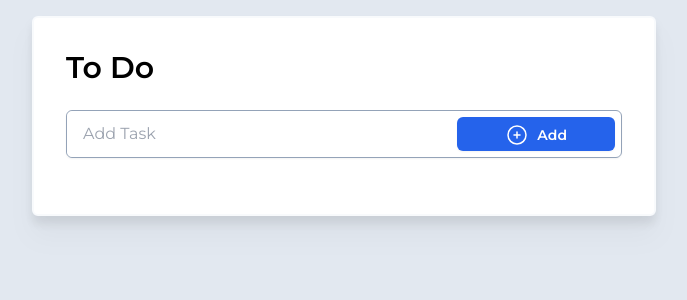
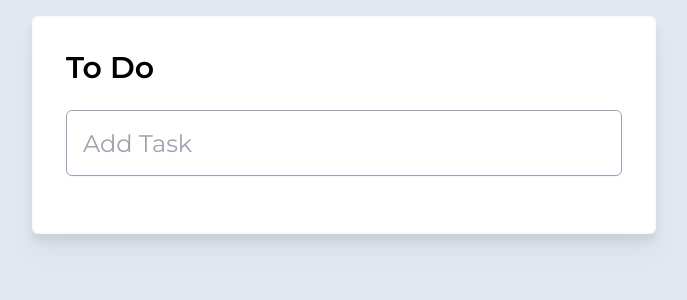
Before and after one commit to kibponce/todo-app, a React (Create React App) app: page / in a window 1280 px wide. Shown: the top 300 px of the page, without its empty margins (296-983 px from the left). Built offline with nearby package versions, Linux system fonts and the light colour scheme.

Commit message:
enhance design

```diff
--- a/src/todo/ListItems.tsx
+++ b/src/todo/ListItems.tsx
@@ -32,6 +32,17 @@ const ListItems = () => {
     }
   };
 
+  const ItemsRemaining = ({ data }: { data: TodoItem[] }) => {
+    const remaining = data.length - data.filter((item) => item.isDone).length;
+
+    return (
+      <div className="text-sm mt-4 text-right">
+        <label className="mr-2">{remaining}</label>
+        <label>item(s) left</label>
+      </div>
+    );
+  };
+
   return (
     <>
       <div className="flex mt-2 rounded-md shadow-sm h-12 border border-slate-400">
@@ -50,7 +61,11 @@ const ListItems = () => {
           onClick={onAddTodoListItem}
         />
       </div>
-      <div className="mt-4">
+      {selectedTodo && selectedTodo.items.length > 0 && (
+        <ItemsRemaining data={selectedTodo.items} />
+      )}
+
+      <div className="mt-2">
         {selectedTodo && selectedTodo.items.length > 0 && (
           <ul className="rounded-md divide-y divide-slate-400 border border-slate-400">
             {selectedTodo.items.map((item, index) => (
--- a/src/todo/Lists.tsx
+++ b/src/todo/Lists.tsx
@@ -32,6 +32,7 @@ const Lists = () => {
           } hover:bg-blue-100`}
           onClick={(e) => onPressTodo(todo)}
         >
+          <div className="flex flex-col">
             <div className="flex">
               <div className="flex items-center">
                 {!!checkIsDone(todo.items) && (
@@ -43,12 +44,10 @@ const Lists = () => {
               </div>
               <p>{todo.text}</p>
             </div>
-          <div className="flex">
-            <p className="mr-2">{`${
-              todo.items.filter((item) => item.isDone).length
-            }/${todo.items.length}`}</p>
+          </div>
+          <div className="flex items-center">
             <IconButton
-              icon={<TrashIcon className="text-red-600 w-6" />}
+              icon={<TrashIcon className="text-red-600 w-5" />}
               onClick={(e) => onPressRemoveTodo(e, todo)}
             />
           </div>
--- a/src/todo/TodoInput.tsx
+++ b/src/todo/TodoInput.tsx
@@ -33,7 +33,7 @@ const TodoInput = () => {
   return (
     <div>
       <div
-        className={`flex mt-2 rounded-md shadow-sm h-12 border  ${
+        className={`flex mt-2 rounded-md shadow-sm h-18 border  ${
           isError ? "border-red-400" : "border-slate-400"
         }`}
       >
@@ -41,22 +41,11 @@ const TodoInput = () => {
           type="text"
           name="price"
           id="price"
-          className="block w-full rounded-md border-0py-1.5 pl-4 pr-20 text-gray-90 focus:outline-none"
+          className="block w-full rounded-md border-0py-1.5 pl-4 h-16 pr-20 text-gray-90 text-2xl focus:outline-none"
           placeholder="Add Task"
           value={todoText}
           onChange={onInputChange}
           onKeyDown={onKeyDown}
-        />
-
-        <Button
-          label={
-            <div className="flex items-center">
-              <PlusCircleIcon className="w-6 mr-2" />
-              <p>Add</p>
-            </div>
-          }
-          color="blue"
-          onClick={onClickAddTodoList}
         />
       </div>
       {isError && (
```
Lines whose indentation alone changed are shown as unchanged.
